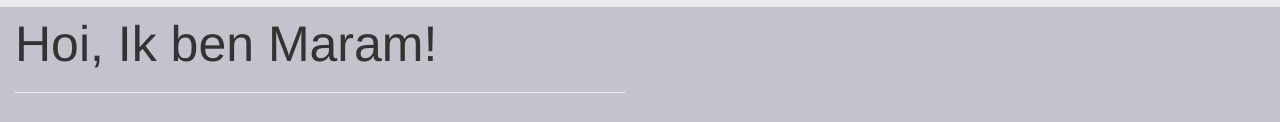
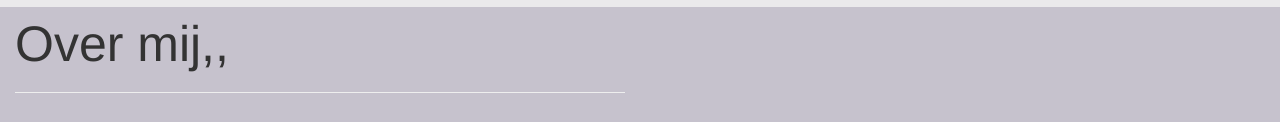
Before and after one commit to yaghimaram/Maram-Yaghi, a plain HTML site: page index.html in a window 1280 px wide. Shown: the part 1867-1989 px from the top of the page. Drawn offline with Linux system fonts and the light colour scheme.

Commit message:
Update index.html

```diff
--- a/index.html
+++ b/index.html
@@ -356,7 +356,7 @@ a{
         <section class="row row-1">
 
             <div id="over-mij" class="menu-item col-lg-6 col-md-6 col-sm-6 col-xs-12">
-                <h1 style="margin-top: 10px;">Hoi, Ik ben Maram!</h1><hr>
+                <h1 style="margin-top: 10px;">Over mij,,</h1><hr>
                 <p class="menu-item-details" style="margin-top: 30px;">
                     Ik ben een toegewijde persoon. Ik werk hard aan mijn eigen ontwikkeling en ik denk dat het heel belangrijk is  om verantwoordelijkheden na te komen.  Ik ben opgewonden en ik vind leren altijd belangrijk.
                 </p>
```
